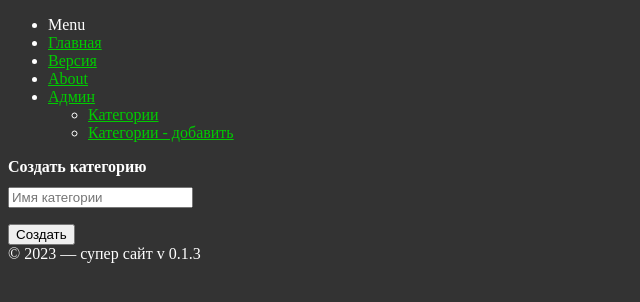
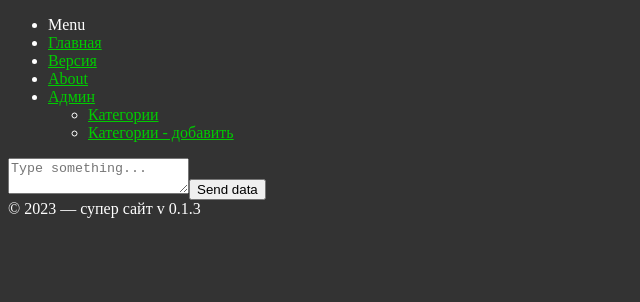
Before and after one commit to MokhovEvgeniiGennadevich/2023-stripkun.com, a Nuxt app in the folder frontend-monolith-ts-nuxt/: page /dashboard/category/create in a window 1280 px wide. Shown: the top 302 px of the page, without its empty margins (0-640 px from the left). Built offline with nearby package versions, Linux system fonts and the light colour scheme.

Commit message:
feat: create category

```diff
--- a/frontend-monolith-ts-nuxt/pages/dashboard/category/create/index.vue
+++ b/frontend-monolith-ts-nuxt/pages/dashboard/category/create/index.vue
@@ -1,34 +1,40 @@
-<script setup lang="ts">
-import { reactive } from "vue";
+<template>
+  <form>
+    <textarea
+      placeholder="Type something..."
+      v-model="form.name"
+      spellcheck="false"
+    ></textarea>
+    <button type="button" @click="handleSubmit">Send data</button>
+  </form>
+</template>
 
-const formData = reactive({
-  name: "",
-});
+<script>
+export default {
+  name: "Home",
+  data() {
+    return {
+      form: {
+        name: "",
+      },
+    };
+  },
+  methods: {
+    async handleSubmit() {
+      const { data: response } = await useFetch(
+        "http://localhost:3001/v1/category/create",
+        {
+          method: "post",
+          body: {
+            name: this.form.name,
+          },
+        }
+      );
 
-const handleSubmit = (event: any) => {
-  console.log(event);
-
-  // const result = await useFetch("utl", {
-  //   method: "POST",
-  // });
-
-  return;
+      if (response) {
+        alert(response.value);
+      }
+    },
+  },
 };
 </script>
-
-<template>
-  <h1>Создать категорию</h1>
-
-  <form @submit.prevent="handleSubmit">
-    <input
-      v-model="formData.name"
-      type="text"
-      name="name"
-      placeholder="Имя категории"
-      required
-      autocomplete="off"
-    />
-    <p></p>
-    <button type="submit">Создать</button>
-  </form>
-</template>
```
